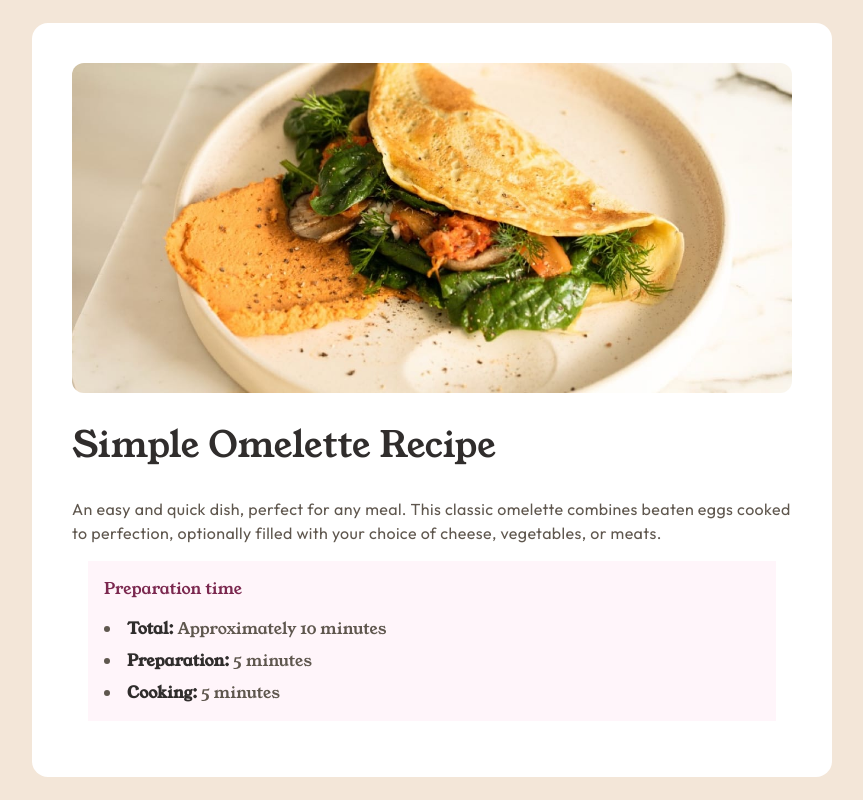
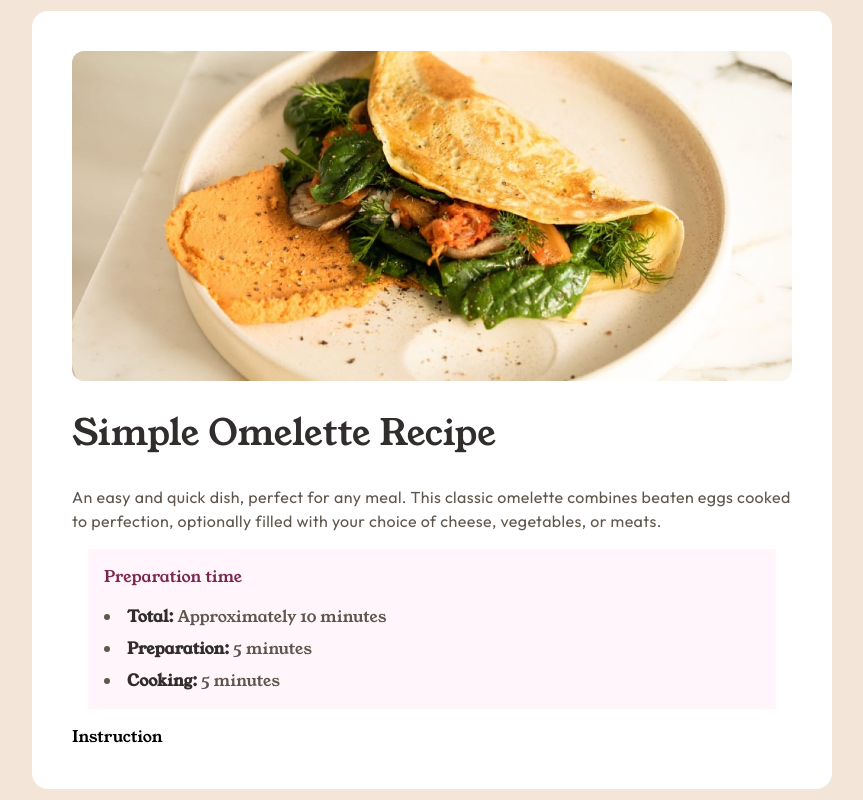
Before and after one commit to itsmecedy/recipe-page, a React (Vite) app: page / in a window 1280 px wide. Shown: the whole page, without its empty margins (208-1071 px from the left). Built offline with nearby package versions, Linux system fonts and the light colour scheme.

Commit message:
instruction

```diff
--- a/src/App.jsx
+++ b/src/App.jsx
@@ -43,6 +43,7 @@ function App() {
               </li>
             </ul>
           </section>
+          <section>Instruction</section>
         </div>
       </div>
     </>
```
